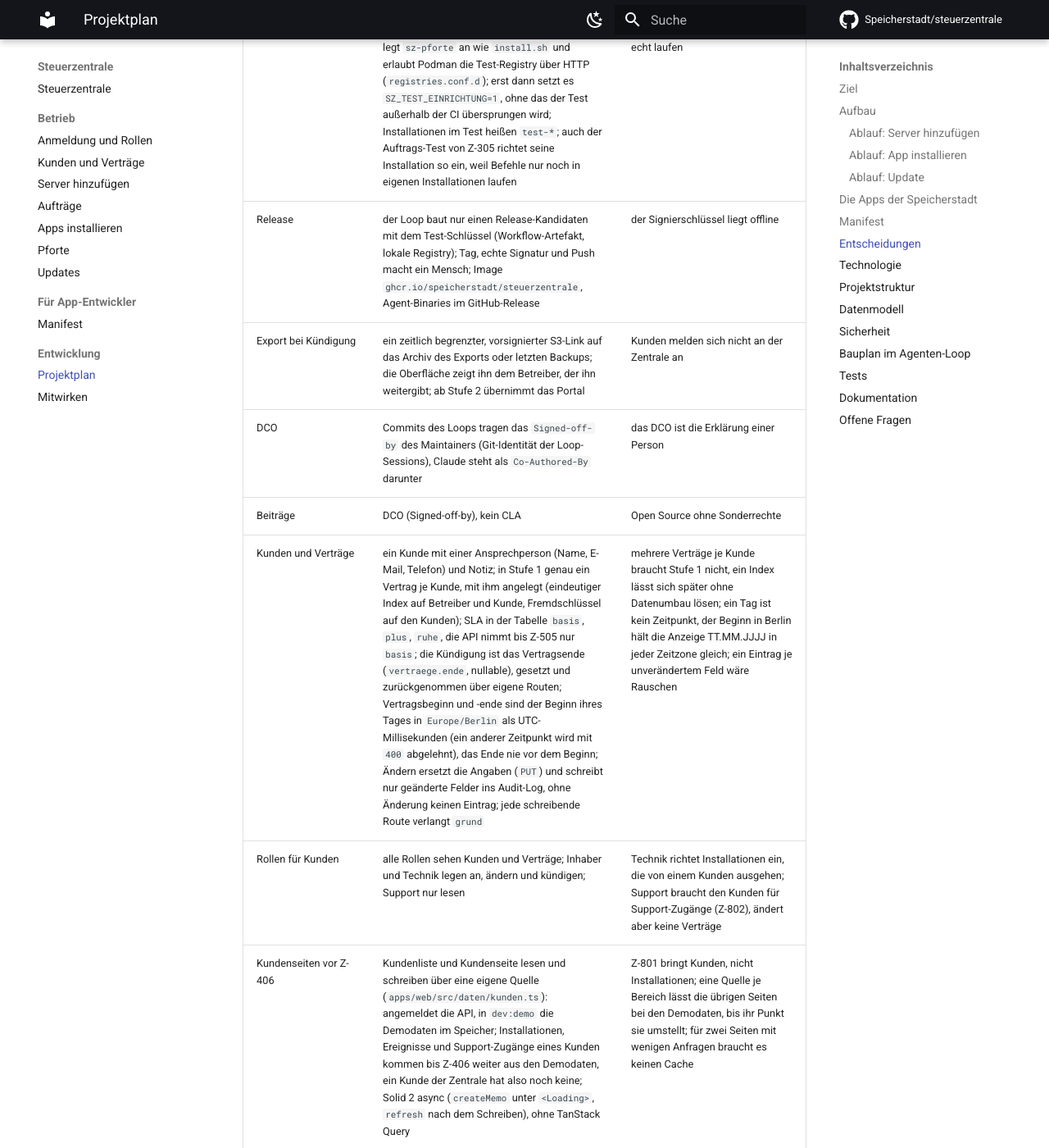
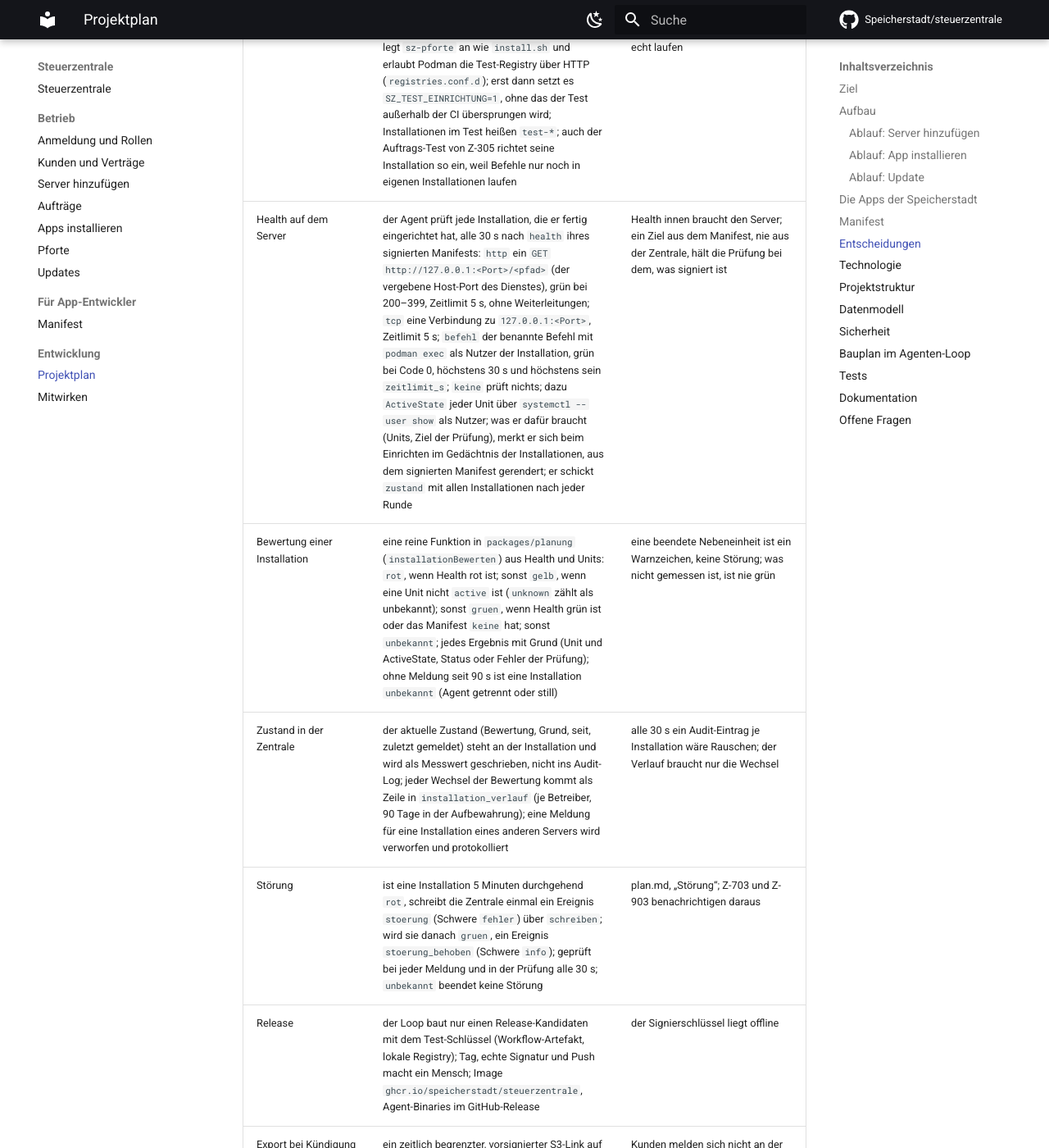
Before and after one commit to Speicherstadt/steuerzentrale, an MkDocs documentation site: the page built from docs/plan.md, in a window 1280 px wide and 1400 px high, scrolled down 26997 px. Shown: the whole window at 82% size. Built offline with MkDocs 1.6.1 and Material for MkDocs 9.7.7, drawn with Linux system fonts in a browser that asks for light colours; comment, search, counter and statistics services are not loaded.

Commit message:
Z-403: decisions and sharper criteria for health and state
The agent checks the health its signed manifest names every 30 s, plus the ActiveState of each
unit; a pure function rates an installation red, yellow, green or unknown; the Zentrale keeps the
current state as a measurement, every change in a history, and writes a Störung after 5 minutes
of red.

Signed-off-by: Dario Götze <dev@dariogoetze.de>
Co-Authored-By: Claude Opus 5.5 <noreply@anthropic.com>
Claude-Session: https://claude.ai/code/session_014k4NfkJBQ539ZwYKrYUGRX

```diff
--- a/docs/plan.md
+++ b/docs/plan.md
@@ -298,6 +298,10 @@ Der Loop entscheidet danach und trägt neue Entscheidungen hier mit Grund ein.
 | Warten beim Einrichten | nach `enable-linger` wartet der Agent bis zu 60 s auf den Bus des Nutzer-Managers (`/run/user/<uid>/bus`), nach `systemctl --user start` bis zu 120 s, bis alle Units `active` sind; Health prüft erst Z-403 | `systemctl --user` braucht den Bus, nicht nur das Verzeichnis; `start` meldet bei Quadlet schon den laufenden Container (`sdnotify=conmon`), das Warten fängt nur einen Neustart ab |
 | Abbau im Einzelnen | jeder Schritt hat sein eigenes Zeitlimit von 60 s, nicht das des Auftrags; ein Schritt, der scheitert, hält die übrigen nicht auf; `userdel --remove` wird bis zu 30-mal im Abstand einer Sekunde versucht, solange der Nutzer noch Prozesse hat; bleibt das Home (`userdel` Code 12), entfernt der Agent `/home/sz-<name>` mit `rm -rf --one-file-system`, den festen Pfad, den er `useradd` gab, nie einen aus `/etc/passwd`; fertig ist der Abbau erst ohne Nutzer und ohne Home; gelingt er nicht, bleibt die Installation `angelegt`, das Ergebnis sagt „Abbau unvollständig“, und `installation_entfernen` versucht es wieder | auch ein Auftrag, dessen Zeit abgelaufen ist, muss abgebaut werden; `terminate-user` beendet die Prozesse nicht sofort |
 | Einrichten im CI-Test | der Agent-Test (`einrichtung.agent.test.ts`) richtet die Beispiel-App per Auftrag ein, mit echtem `useradd`, `loginctl` und `runuser` über `sudo -n` (der Runner ist nicht root); `ci.yml` legt `sz-pforte` an wie `install.sh` und erlaubt Podman die Test-Registry über HTTP (`registries.conf.d`); erst dann setzt es `SZ_TEST_EINRICHTUNG=1`, ohne das der Test außerhalb der CI übersprungen wird; Installationen im Test heißen `test-*`; auch der Auftrags-Test von Z-305 richtet seine Installation so ein, weil Befehle nur noch in eigenen Installationen laufen | auf dem Rechner eines Entwicklers legt kein Test Linux-Nutzer an; in der CI zählt, dass Nutzer, Linger, Quadlet und Abbau echt laufen |
+| Health auf dem Server | der Agent prüft jede Installation, die er fertig eingerichtet hat, alle 30 s nach `health` ihres signierten Manifests: `http` ein `GET http://127.0.0.1:<Port>/<pfad>` (der vergebene Host-Port des Dienstes), grün bei 200–399, Zeitlimit 5 s, ohne Weiterleitungen; `tcp` eine Verbindung zu `127.0.0.1:<Port>`, Zeitlimit 5 s; `befehl` der benannte Befehl mit `podman exec` als Nutzer der Installation, grün bei Code 0, höchstens 30 s und höchstens sein `zeitlimit_s`; `keine` prüft nichts; dazu `ActiveState` jeder Unit über `systemctl --user show` als Nutzer; was er dafür braucht (Units, Ziel der Prüfung), merkt er sich beim Einrichten im Gedächtnis der Installationen, aus dem signierten Manifest gerendert; er schickt `zustand` mit allen Installationen nach jeder Runde | Health innen braucht den Server; ein Ziel aus dem Manifest, nie aus der Zentrale, hält die Prüfung bei dem, was signiert ist |
+| Bewertung einer Installation | eine reine Funktion in `packages/planung` (`installationBewerten`) aus Health und Units: `rot`, wenn Health rot ist; sonst `gelb`, wenn eine Unit nicht `active` ist (`unknown` zählt als unbekannt); sonst `gruen`, wenn Health grün ist oder das Manifest `keine` hat; sonst `unbekannt`; jedes Ergebnis mit Grund (Unit und ActiveState, Status oder Fehler der Prüfung); ohne Meldung seit 90 s ist eine Installation `unbekannt` (Agent getrennt oder still) | eine beendete Nebeneinheit ist ein Warnzeichen, keine Störung; was nicht gemessen ist, ist nie grün |
+| Zustand in der Zentrale | der aktuelle Zustand (Bewertung, Grund, seit, zuletzt gemeldet) steht an der Installation und wird als Messwert geschrieben, nicht ins Audit-Log; jeder Wechsel der Bewertung kommt als Zeile in `installation_verlauf` (je Betreiber, 90 Tage in der Aufbewahrung); eine Meldung für eine Installation eines anderen Servers wird verworfen und protokolliert | alle 30 s ein Audit-Eintrag je Installation wäre Rauschen; der Verlauf braucht nur die Wechsel |
+| Störung | ist eine Installation 5 Minuten durchgehend `rot`, schreibt die Zentrale einmal ein Ereignis `stoerung` (Schwere `fehler`) über `schreiben`; wird sie danach `gruen`, ein Ereignis `stoerung_behoben` (Schwere `info`); geprüft bei jeder Meldung und in der Prüfung alle 30 s; `unbekannt` beendet keine Störung | plan.md, „Störung“; Z-703 und Z-903 benachrichtigen daraus |
 | Release | der Loop baut nur einen Release-Kandidaten mit dem Test-Schlüssel (Workflow-Artefakt, lokale Registry); Tag, echte Signatur und Push macht ein Mensch; Image `ghcr.io/speicherstadt/steuerzentrale`, Agent-Binaries im GitHub-Release | der Signierschlüssel liegt offline |
 | Export bei Kündigung | ein zeitlich begrenzter, vorsignierter S3-Link auf das Archiv des Exports oder letzten Backups; die Oberfläche zeigt ihn dem Betreiber, der ihn weitergibt; ab Stufe 2 übernimmt das Portal | Kunden melden sich nicht an der Zentrale an |
 | DCO | Commits des Loops tragen das `Signed-off-by` des Maintainers (Git-Identität der Loop-Sessions), Claude steht als `Co-Authored-By` darunter | das DCO ist die Erklärung einer Person |
```
Also changed, not shown: BAULISTE.md (+7 -1 lines).
